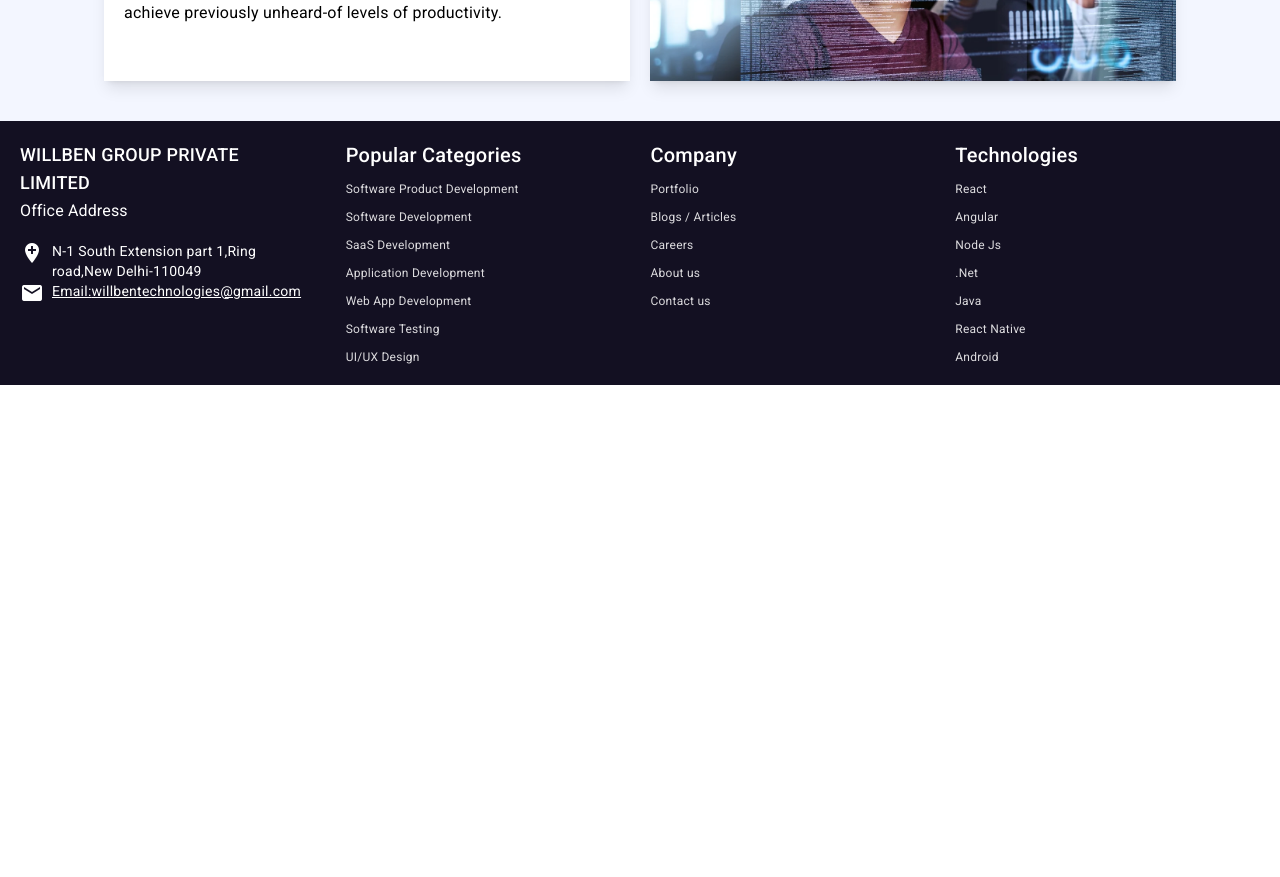
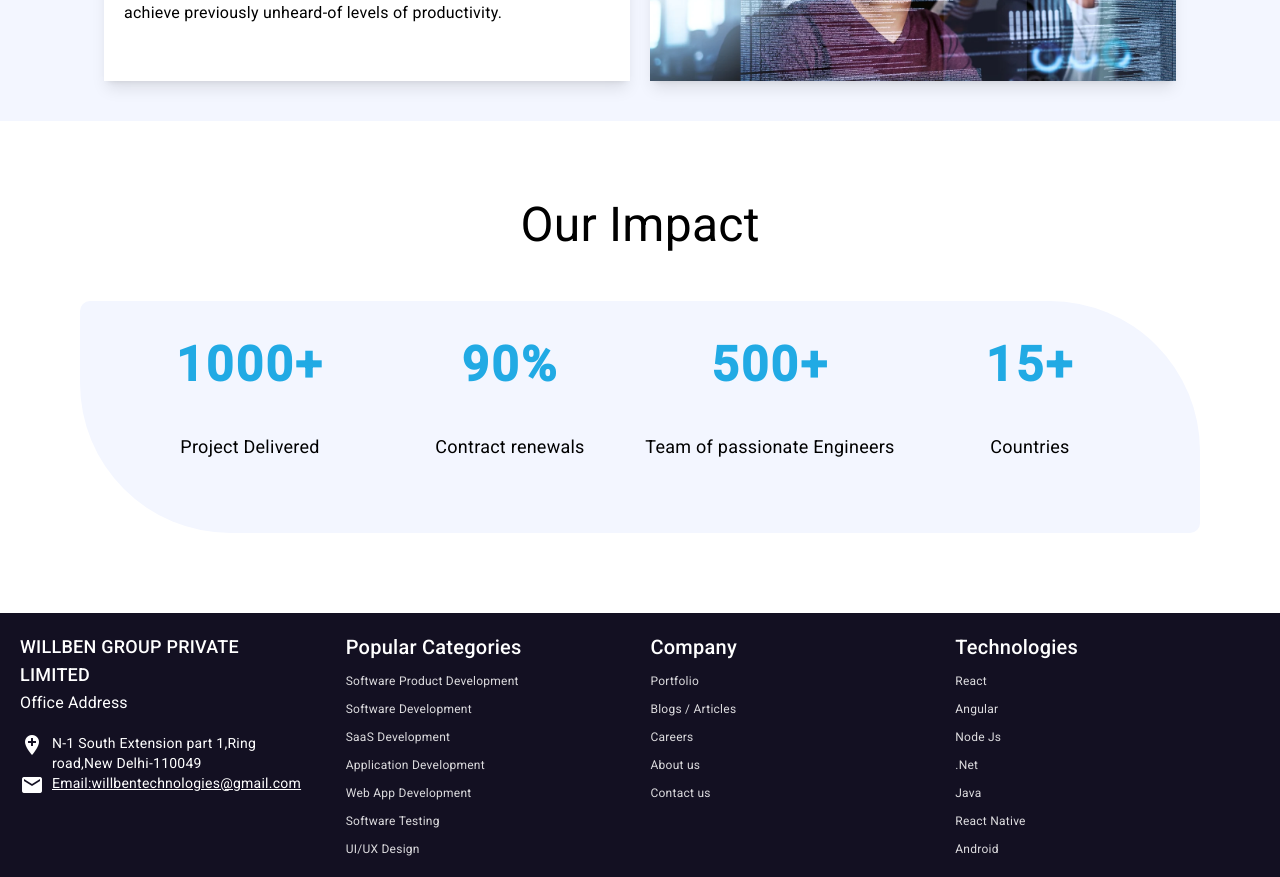
Before and after one commit to MuhammadZamin132611/willben-group, an Angular app: page / in a window 1280 px wide. Shown: the part 3220-4097 px from the top of the page. Before the commit the page ends 3605 px from the top, so only its background shows below. Built offline with nearby package versions, Linux system fonts and the light colour scheme.

Commit message:
our impact was done

```diff
--- a/src/app/modules/home/home/home.component.html
+++ b/src/app/modules/home/home/home.component.html
@@ -1,3 +1,4 @@
 <app-who-are-we />
 <app-start-fast />
 <app-services-we-offer />
+<app-our-impact />
--- a/src/app/modules/home/home/home.component.ts
+++ b/src/app/modules/home/home/home.component.ts
@@ -2,11 +2,12 @@
 import { WhoAreWeComponent } from "./who-are-we/who-are-we.component";
 import { StartFastComponent } from './start-fast/start-fast.component';
 import { ServicesWeOfferComponent } from "./services-we-offer/services-we-offer.component";
+import { OurImpactComponent } from "./our-impact/our-impact.component";
 
 @Component({
   selector: 'app-home',
   standalone: true,
-  imports: [WhoAreWeComponent, StartFastComponent, ServicesWeOfferComponent],
+  imports: [WhoAreWeComponent, StartFastComponent, ServicesWeOfferComponent, OurImpactComponent],
   templateUrl: './home.component.html',
   styleUrl: './home.component.scss'
 })
--- /dev/null
+++ b/src/app/modules/home/home/our-impact/our-impact.component.html
@@ -0,0 +1,23 @@
+<div class="md:p-20 p-5">
+    <p class="text-center text-5xl font-normal pb-10">Our Impact</p>
+    <div class="pt-5 bg-[#F3F6FF] rounded-custom p-10">
+        <div class="grid md:grid-cols-4">
+            <div class="grid place-content-center justify-center p-5">
+                <p class="text-[#21AAE4] text-5xl font-bold tracking-wider">1000+</p>
+                <p class="text-lg font-normal md:pt-8 pt-2 text-center">Project Delivered</p>
+            </div>
+            <div class="grid place-content-center justify-center p-5">
+                <p class="text-[#21AAE4] text-5xl font-bold tracking-wider text-center">90%</p>
+                <p class="text-lg font-normal md:pt-8 pt-2 text-center">Contract renewals</p>
+            </div>
+            <div class="grid place-content-center justify-center p-5">
+                <p class="text-[#21AAE4] text-5xl font-bold tracking-wider text-center">500+</p>
+                <p class="text-lg font-normal md:pt-8 pt-2 text-center whitespace-nowrap">Team of passionate Engineers</p>
+            </div>
+            <div class="grid place-content-center justify-center p-5">
+                <p class="text-[#21AAE4] text-5xl font-bold tracking-wider">15+</p>
+                <p class="text-lg font-normal md:pt-8 pt-2 text-center">Countries</p>
+            </div>
+        </div>
+    </div>
+</div>
--- /dev/null
+++ b/src/app/modules/home/home/our-impact/our-impact.component.scss
@@ -0,0 +1,3 @@
+.rounded-custom {
+  border-radius: 10px 150px;
+}
```
Also changed, not shown: src/app/modules/home/home/our-impact/our-impact.component.ts (added, +12 -0 lines), 1 other file (tests, documents, lock files or other folders).
